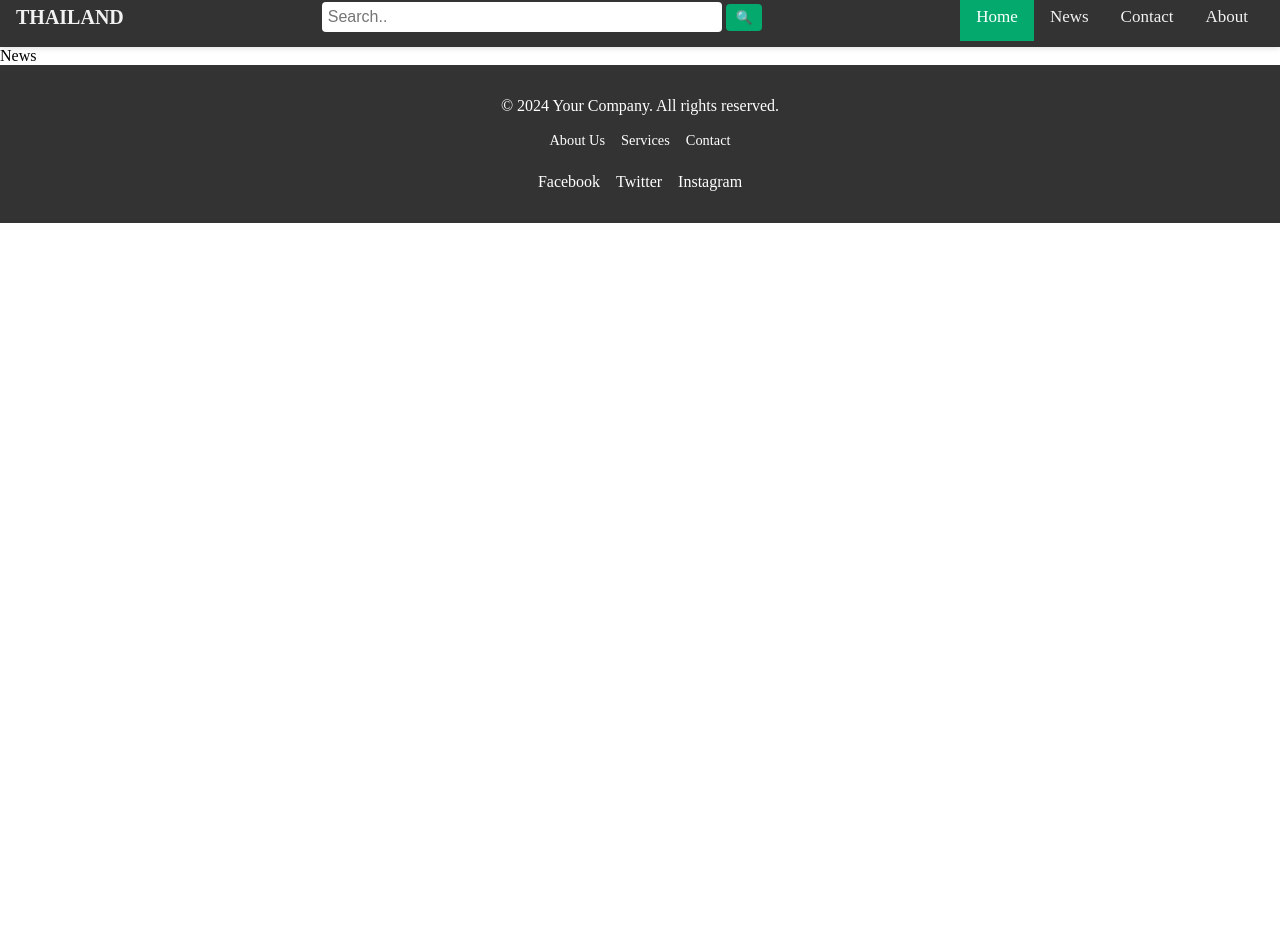
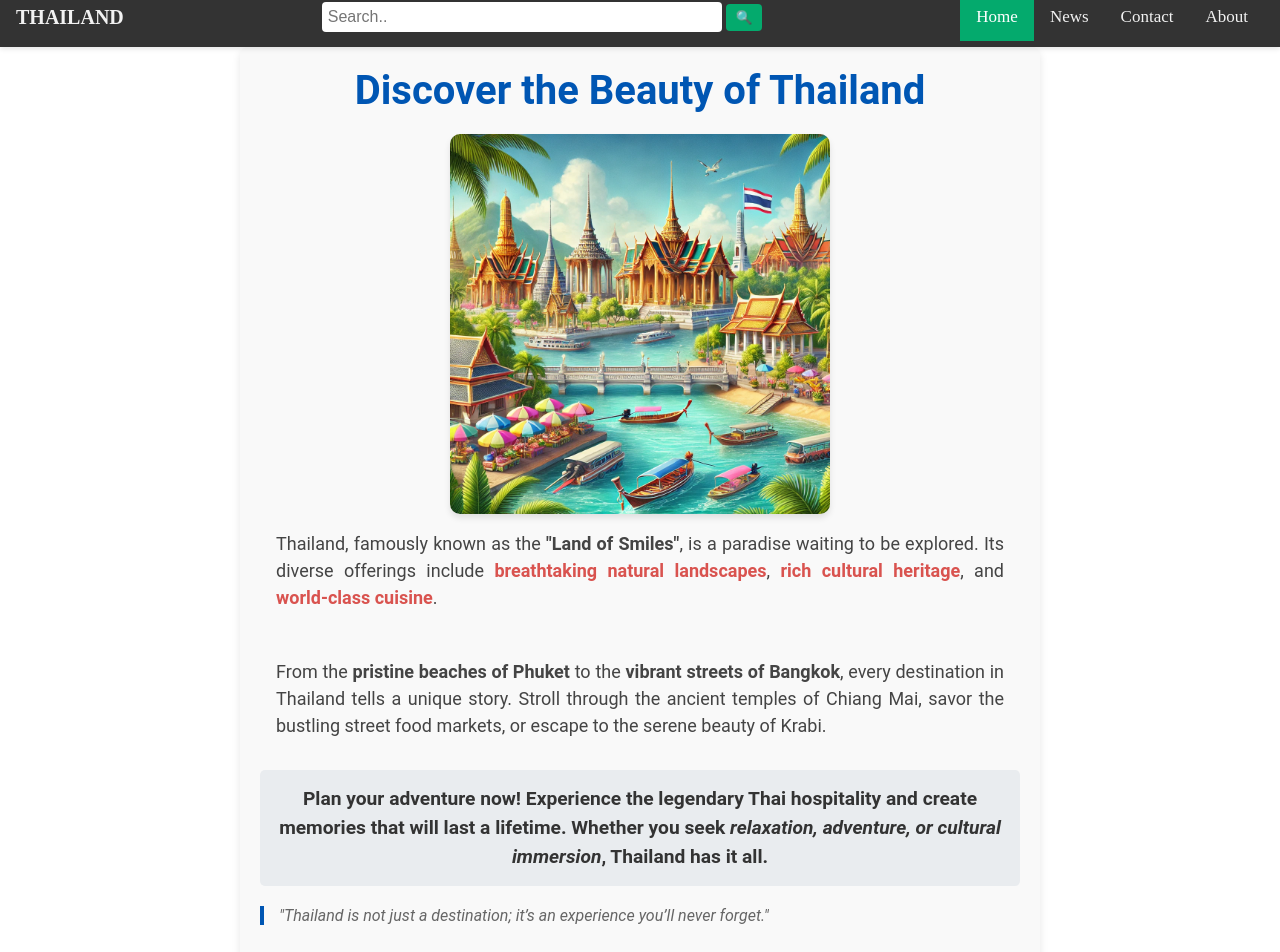
Before and after one commit to iamnewdt/web-tourist-vite, a React (Vite) app: page /News in a window 1280 px wide. Shown: the part 313-1265 px from the top of the page. Before the commit the page ends 800 px from the top, so only its background shows below. Built offline with nearby package versions, Linux system fonts and the light colour scheme.

Commit message:
29/11/2024 Update News page

```diff
--- a/src/App.css
+++ b/src/App.css
@@ -217,3 +217,63 @@ main ul li strong {
 .search-container button:hover {
   background-color: #45a049;
 }
+
+/* News page */
+.news-container {
+  padding: 20px;
+  font-family: 'Roboto', Arial, sans-serif;
+  max-width: 800px;
+  margin: 0 auto;
+  background: #f9f9f9;
+  border-radius: 8px;
+  box-shadow: 0 4px 8px rgba(0, 0, 0, 0.1);
+}
+
+.news-title {
+  text-align: center;
+  color: #0056b3;
+  font-size: 2.5rem;
+  margin-bottom: 20px;
+  font-weight: bold;
+}
+
+.news-image {
+  display: block;
+  width: 50%;
+  border-radius: 10px;
+  margin-left: auto;
+  margin-right: auto;
+  box-shadow: 0 4px 6px rgba(0, 0, 0, 0.1);
+}
+
+.news-text {
+  padding: 1rem;
+  font-size: 18px;
+  line-height: 1.5;
+  text-align: justify;
+  color: #444;
+  margin-bottom: 15px;
+}
+
+.news-text .highlight {
+  color: #d9534f;
+  font-weight: bold;
+}
+
+.call-to-action {
+  color: #333;
+  font-size: 1.2rem;
+  font-weight: bold;
+  text-align: center;
+  background: #e9ecef;
+  padding: 15px;
+  border-radius: 5px;
+}
+
+.quote {
+  font-style: italic;
+  color: #666;
+  border-left: 4px solid #0056b3;
+  padding-left: 15px;
+  margin: 20px 0;
+}
--- a/src/components/Footer.jsx
+++ b/src/components/Footer.jsx
@@ -5,7 +5,7 @@ function Footer() {
     <footer>
       <div className="footer-container">
         <div className="footer-content">
-          <p>&copy; 2024 Your Company. All rights reserved.</p>
+          <p>&copy; 2024 Iamnewdt. All rights reserved.</p>
           <ul className="footer-menu">
             <li><a href="#about">About Us</a></li>
             <li><a href="#services">Services</a></li>
--- a/src/page/News.jsx
+++ b/src/page/News.jsx
@@ -1,9 +1,43 @@
-import React from 'react'
+import React from 'react';
+import thailandImage from '../components/thailandImage.webp';
 
 function News() {
   return (
-    <div>News</div>
-  )
+    <div className="news-container">
+      <h1 className="news-title">Discover the Beauty of Thailand</h1>
+      <img
+        src={thailandImage}
+        alt="Beautiful landscape of Thailand"
+        className="news-image"
+      />
+      <p className="news-text">
+        Thailand, famously known as the <strong>"Land of Smiles"</strong>, is a
+        paradise waiting to be explored. Its diverse offerings include{" "}
+        <span className="highlight">breathtaking natural landscapes</span>,{" "}
+        <span className="highlight">rich cultural heritage</span>, and{" "}
+        <span className="highlight">world-class cuisine</span>.
+      </p>
+      <p className="news-text">
+        From the <strong>pristine beaches of Phuket</strong> to the{" "}
+        <strong>vibrant streets of Bangkok</strong>, every destination in
+        Thailand tells a unique story. Stroll through the ancient temples of
+        Chiang Mai, savor the bustling street food markets, or escape to the
+        serene beauty of Krabi.
+      </p>
+      <p className="news-text call-to-action">
+        <strong>Plan your adventure now!</strong> Experience the legendary
+        Thai hospitality and create memories that will last a lifetime. Whether
+        you seek <em>relaxation, adventure, or cultural immersion</em>, Thailand
+        has it all.
+      </p>
+      <blockquote className="quote">
+        <p>
+          "Thailand is not just a destination; it’s an experience you’ll never
+          forget."
+        </p>
+      </blockquote>
+    </div>
+  );
 }
 
-export default News
+export default News;
```
Also changed, not shown: src/App.jsx (line endings or trailing spaces), src/components/head-office.png.webp (deleted), src/components/thailandImage.webp (added).
